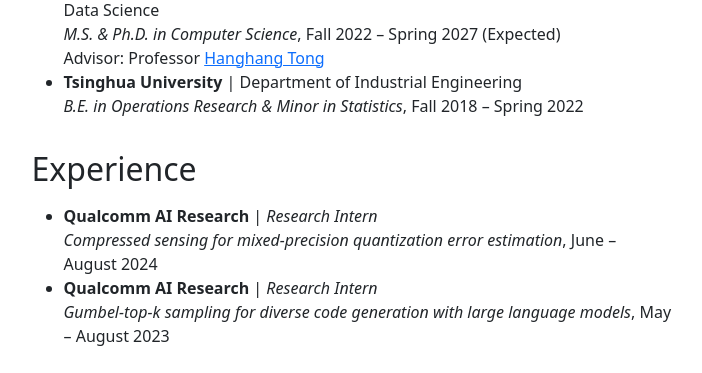
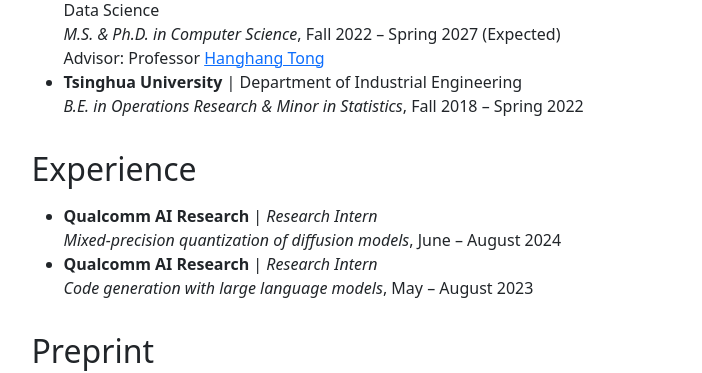
Before and after one commit to q-rz/q-rz.github.io, a plain HTML site: page index.html in a window 1280 px wide. Shown: the part 587-960 px from the top of the page, without its empty margins (288-990 px from the left). Drawn offline with Linux system fonts and the light colour scheme.

Commit message:
Update q-rz.github.io

```diff
--- a/index.html
+++ b/index.html
@@ -5,7 +5,7 @@
 <meta name="viewport" content="width=device-width, initial-scale=1" />
 <title>Ruizhong Qiu</title>
 <link href="assets/bootstrap.min.css?v=5.3.0-alpha1" rel="stylesheet" type="text/css" />
-<link href="assets/style.css?t=1722044719" rel="stylesheet" type="text/css" />
+<link href="assets/style.css?t=1722044957" rel="stylesheet" type="text/css" />
 </head>
 <body>
 <div class="container">
@@ -39,8 +39,8 @@ My research interests lie broadly in machine learning (ML), with a current empha
 </ul>
 <h2 id="experience">Experience</h2>
 <ul>
-<li><strong>Qualcomm AI Research</strong> | <em>Research Intern</em><br /><em>Compressed sensing for mixed-precision quantization error estimation</em>, June – August 2024</li>
-<li><strong>Qualcomm AI Research</strong> | <em>Research Intern</em><br /><em>Gumbel-top-k sampling for diverse code generation with large language models</em>, May – August 2023</li>
+<li><strong>Qualcomm AI Research</strong> | <em>Research Intern</em><br /><em>Mixed-precision quantization of diffusion models</em>, June – August 2024</li>
+<li><strong>Qualcomm AI Research</strong> | <em>Research Intern</em><br /><em>Code generation with large language models</em>, May – August 2023</li>
 </ul>
 <h2 id="preprint">Preprint</h2>
 <ul>
```
